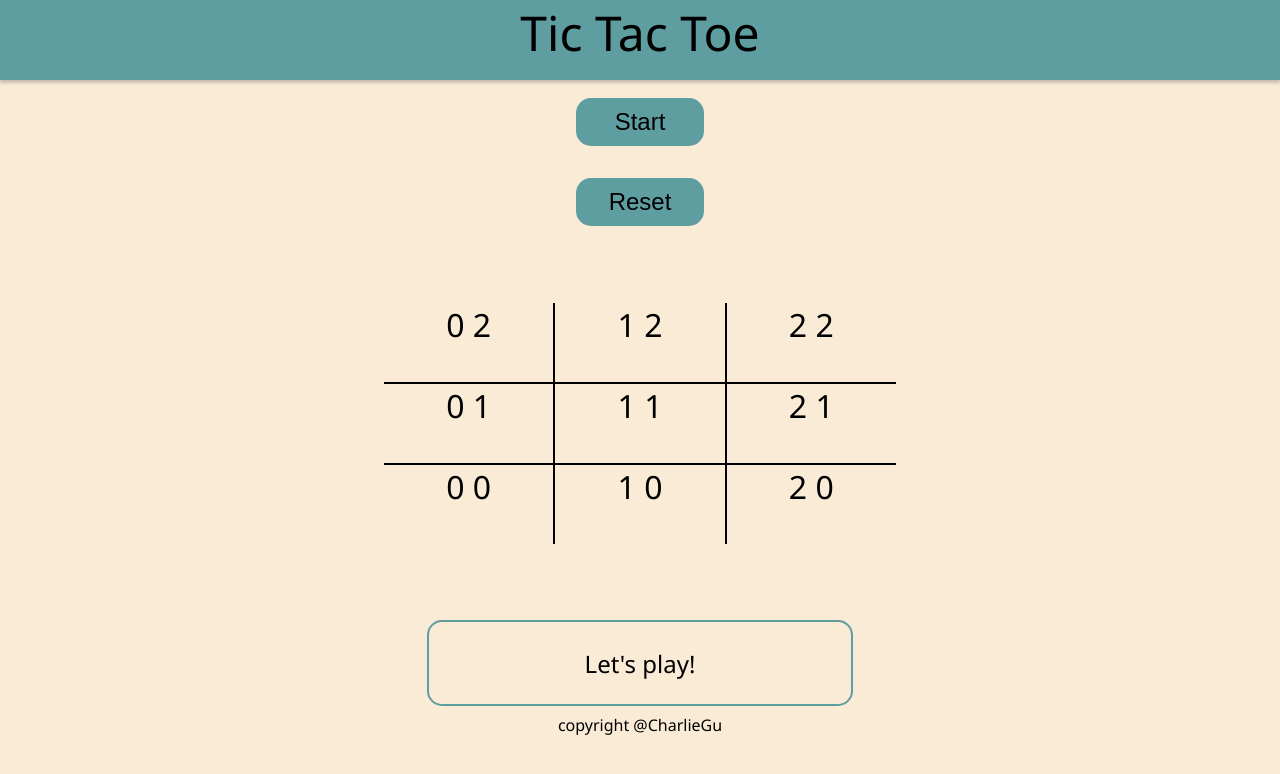
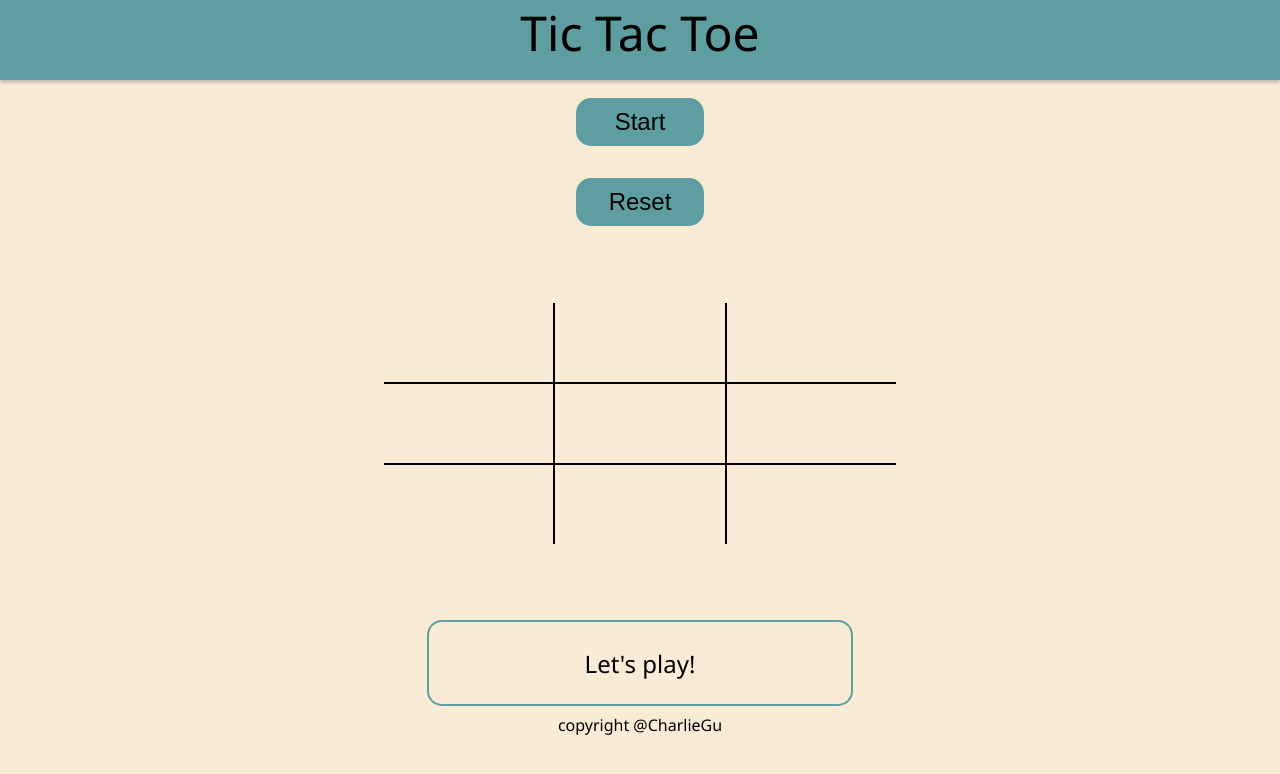
Before and after one commit to oneandonlycharlie/Odin-tic-tac-toe, a plain HTML site: page index.html in a window 1280 px wide. Drawn offline with Linux system fonts and the light colour scheme.

Commit message:
Fix: remove placeholder of index

```diff
--- a/index.html
+++ b/index.html
@@ -27,15 +27,15 @@
         <button class="start">Start</button>
         <button class="reset">Reset</button>
         <div class="container">
-            <div class="0 2">0 2</div>
-            <div class="1 2">1 2</div>
-            <div class="2 2">2 2</div>
-            <div class="0 1">0 1</div>
-            <div class="1 1">1 1</div>
-            <div class="2 1">2 1</div>
-            <div class="0 0">0 0</div>
-            <div class="1 0">1 0</div>
-            <div class="2 0">2 0</div>
+            <div class="0 2"> </div>
+            <div class="1 2"> </div>
+            <div class="2 2"> </div>
+            <div class="0 1"> </div>
+            <div class="1 1"> </div>
+            <div class="2 1"> </div>
+            <div class="0 0"> </div>
+            <div class="1 0"> </div>
+            <div class="2 0"> </div>
         </div>
         <p class="window">Let's play!</p>
     </main>
```
